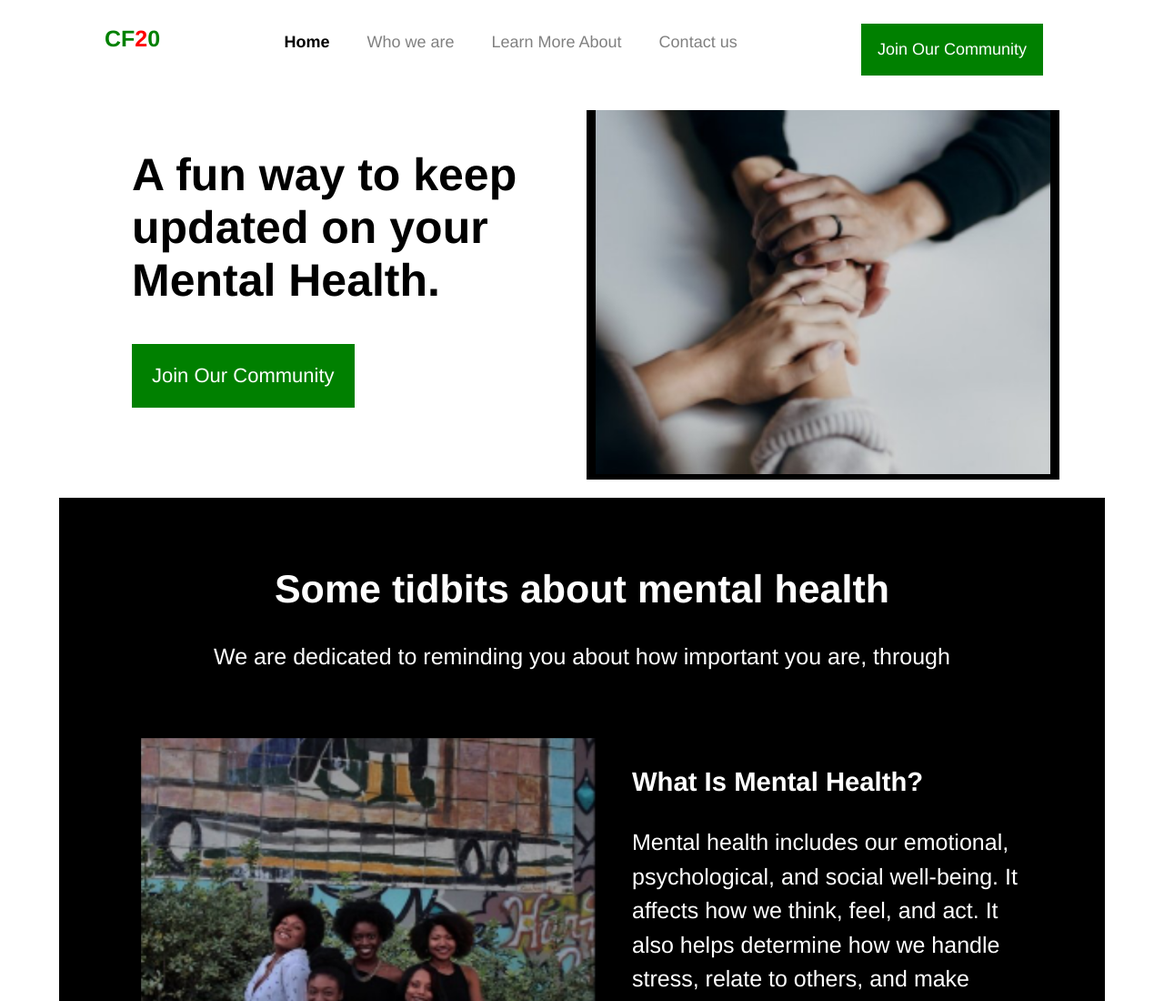
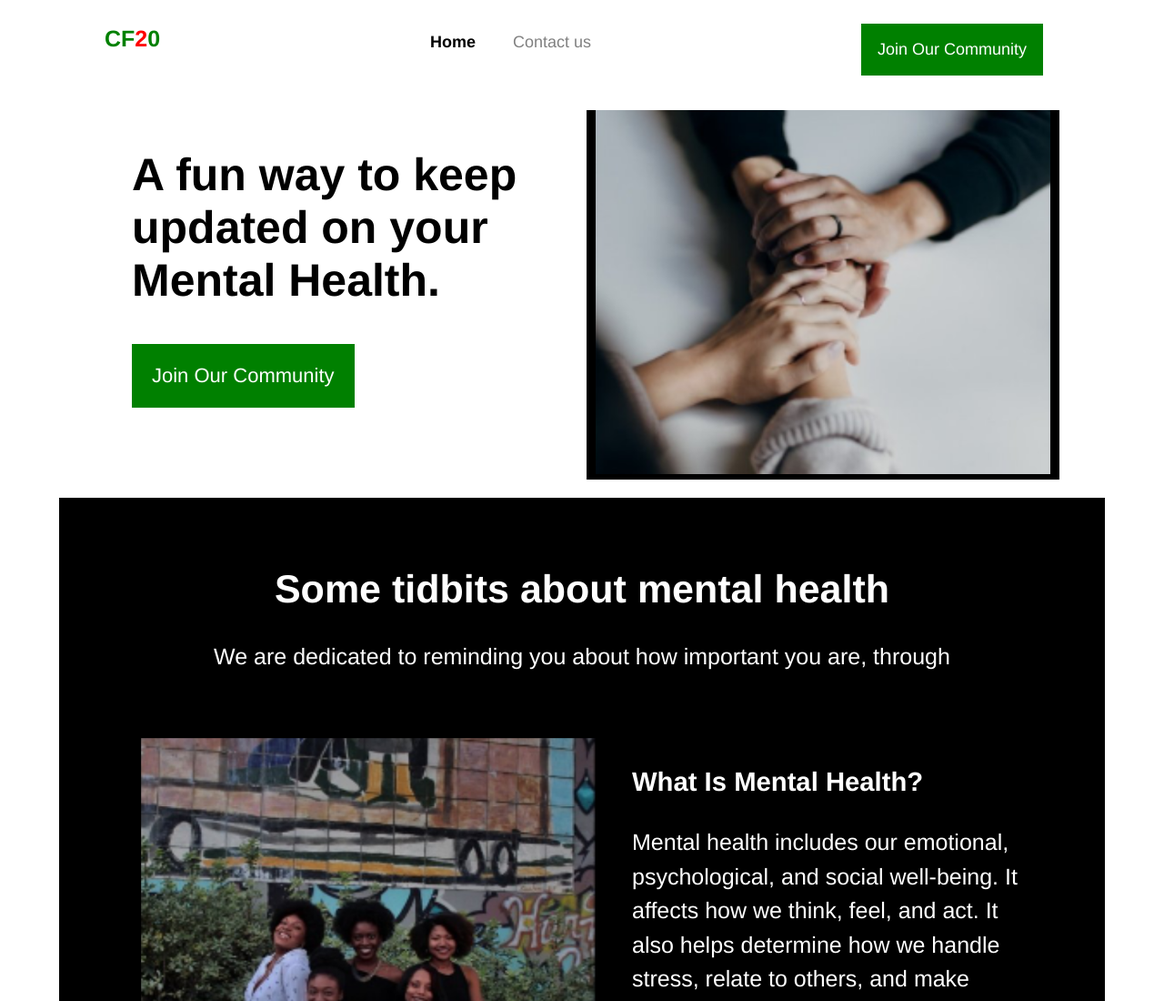
Before and after one commit to projectpageCF20/mentalhealth, a plain HTML site: page index.html in a window 1280 px wide. Shown: the top 1100 px of the page at 91% size. Drawn offline with Linux system fonts and the light colour scheme.

Commit message:
Upt CF50

```diff
--- a/index.html
+++ b/index.html
@@ -16,8 +16,6 @@
                 <p  id="logo">CF<span style="color: red;">2</span>0</p>
                 <ul>
                     <li><a href="#" target="_blank" id="trgt">Home</a> </li>
-                    <li><a href="#" target="_blank"> Who we are </a> </li>
-                    <li><a href="#" target="_blank">Learn More About</a> </li>
                     <li><a href="#" target="_blank">Contact us</a> </li>
                 </ul>
                 <div class="join-com"> <a href="" target="_blank"> <p> Join Our Community</p> </a></div>
```
